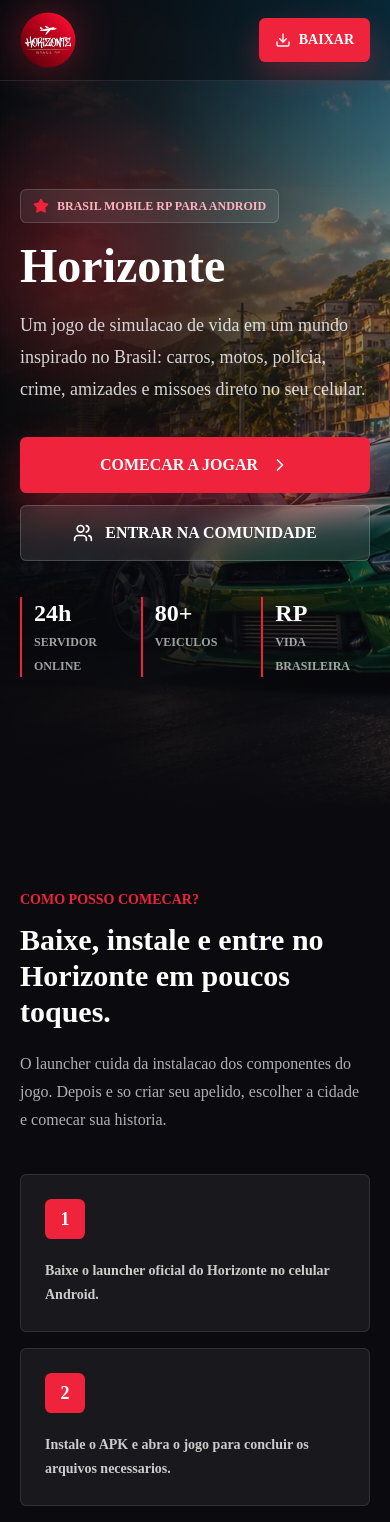
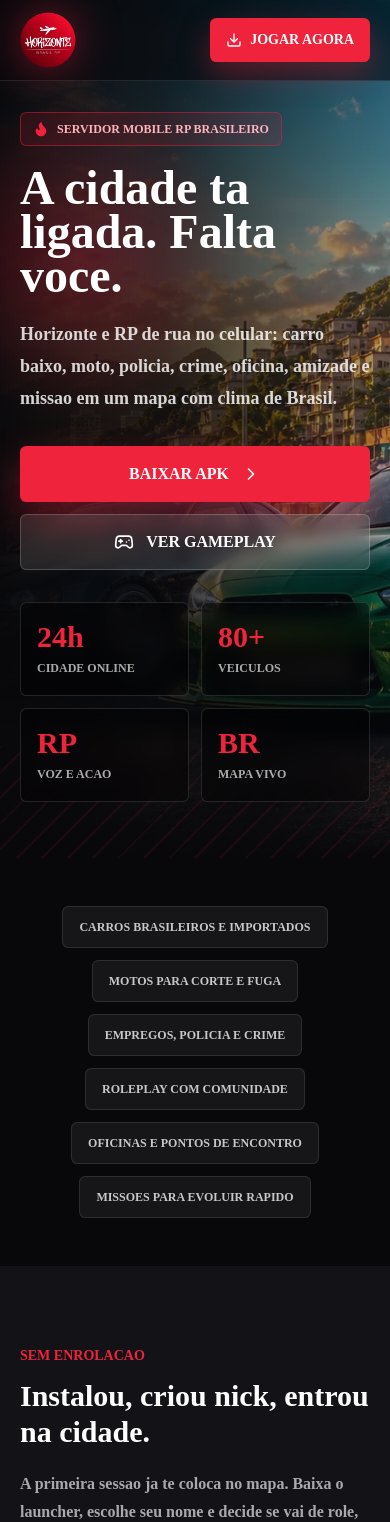
Before and after one commit to sopacrazy/horizonte, a React (Vite) app: page / in a window 390 px wide. Shown: the top 1522 px of the page. Built offline with nearby package versions, Linux system fonts and the light colour scheme.

Commit message:
Redesign landing with game-focused style

```diff
--- a/app/page.tsx
+++ b/app/page.tsx
@@ -2,142 +2,145 @@ import {
   Car,
   ChevronRight,
   Download,
+  Flame,
   Gamepad2,
   MapPin,
   MessageCircle,
   Shield,
   Smartphone,
+  Sparkles,
   Star,
+  Trophy,
   Users,
   Wrench,
+  Zap,
 } from 'lucide-react';
 
-const featureCards = [
-  {
-    icon: MapPin,
-    title: 'Mapa brasileiro vivo',
-    text: 'Acelere por avenidas costeiras, bairros de morro, lojas, oficinas e pontos de encontro feitos para RP mobile.',
-  },
+const serverStats = [
+  ['24h', 'cidade online'],
+  ['80+', 'veiculos'],
+  ['RP', 'voz e acao'],
+  ['BR', 'mapa vivo'],
+];
+
+const playModes = [
   {
     icon: Car,
-    title: 'Garagem completa',
-    text: 'Monte carros, motos e viaturas com pintura, rodas, suspensao e acertos para deixar tudo com a sua cara.',
+    title: 'Rua e fuga',
+    text: 'Pega o carro, chama os amigos e domina as avenidas com corrida, role e missao.',
   },
   {
     icon: Shield,
-    title: 'Crime ou policia',
-    text: 'Escolha seu caminho, evolua na carreira, cumpra missoes e crie historias com outros jogadores online.',
+    title: 'Patrulha',
+    text: 'Veste a farda, fecha a cidade e sobe de patente em operacoes pelo mapa.',
+  },
+  {
+    icon: Wrench,
+    title: 'Oficina',
+    text: 'Baixa, pinta, troca roda, mexe no setup e monta um veiculo com sua assinatura.',
   },
 ];
 
 const steps = [
-  'Baixe o launcher oficial do Horizonte no celular Android.',
-  'Instale o APK e abra o jogo para concluir os arquivos necessarios.',
-  'Crie seu apelido, escolha o servidor e toque em jogar.',
+  ['01', 'Baixe o launcher', 'Instale o APK oficial do Horizonte no Android.'],
+  ['02', 'Crie seu nome', 'Escolha apelido, servidor e visual do personagem.'],
+  ['03', 'Entre na cidade', 'Pegue seu primeiro veiculo e comece o RP.'],
 ];
 
-const imageSections = [
+const spotlights = [
   {
     id: 'mapa',
     kicker: 'Um mapa unico do Brasil',
-    title: 'Ruas, morros, praias e avenidas para viver seu RP.',
-    text: 'O Horizonte coloca voce em uma cidade brasileira feita para explorar pelo celular. Encontre pontos de encontro, lojas, oficinas, rotas de missao e paisagens que lembram o dia a dia do Brasil.',
+    title: 'Cidade grande, morro, praia e avenida. Tudo no modo paisagem.',
+    text: 'O Horizonte foi pensado para jogar deitado no celular, com uma cidade brasileira aberta para role, encontros, fuga, patrulha, oficina e missao. Cada esquina tem historia para acontecer.',
     image: '/horizonte-hero.webp',
     alt: 'Gameplay horizontal do Horizonte em uma avenida brasileira',
+    tag: 'Mundo aberto',
   },
   {
     id: 'veiculos',
-    kicker: 'Grande selecao de frota',
-    title: 'Carros, motos e garagem com visual de respeito.',
-    text: 'Personalize desde a cor ate a altura da suspensao. Dirija, compita, patrulhe, fuja ou apenas apareca com um veiculo que combina com sua historia.',
+    kicker: 'Garagem sem miseria',
+    title: 'Carro baixo, moto forte e customizacao para aparecer no servidor.',
+    text: 'Monte sua garagem do zero. Troque visual, ajuste o carro, escolha a moto do role e mostre presenca quando chegar no ponto de encontro.',
     image: '/garage-gameplay.webp',
     alt: 'Garagem de customizacao com carro e moto do Horizonte',
+    tag: 'Tuning',
   },
   {
     id: 'carreira',
-    kicker: 'Construa sua carreira',
-    title: 'Escolha a lei, o crime ou a vida livre pela cidade.',
-    text: 'Entre para a policia, suba de patente, organize operacoes ou siga outro caminho em missoes arriscadas. O RP acontece com outros jogadores, entao cada sessao vira uma historia diferente.',
+    kicker: 'Vida dupla',
+    title: 'Hoje voce patrulha. Amanha talvez esteja fugindo.',
+    text: 'Siga a lei, encare o crime ou viva livre pela cidade. O servidor muda conforme os jogadores entram, combinam cenas e criam suas proprias tretas de RP.',
     image: '/police-gameplay.webp',
     alt: 'Cena de carreira policial em uma cidade brasileira no Horizonte',
+    tag: 'Carreira RP',
   },
 ];
 
-const seoBlocks = [
-  {
-    title: 'Jogo de carro',
-    text: 'Horizonte e um jogo de carro e simulacao de vida inspirado no Brasil. Dirija pela cidade, participe de missoes, personalize veiculos e explore ruas com clima de roleplay mobile.',
-  },
-  {
-    title: 'Motos do jogo',
-    text: 'Alem dos carros, o Horizonte traz motos para quem prefere velocidade, agilidade e encontros pela cidade. Cada veiculo pode virar parte da sua identidade dentro do servidor.',
-  },
-  {
-    title: 'Jogo de policia e ladrao',
-    text: 'Entre para a policia, persiga suspeitos e suba de patente, ou viva o lado do crime em rotas de fuga e missoes arriscadas. A escolha muda a forma como voce joga.',
-  },
-  {
-    title: 'Simulacao de vida',
-    text: 'Crie um personagem, faca amizades, trabalhe, dirija, negocie e viva cenas de RP em uma cidade brasileira virtual pensada para celular.',
-  },
+const quickBits = [
+  'Carros brasileiros e importados',
+  'Motos para corte e fuga',
+  'Empregos, policia e crime',
+  'Roleplay com comunidade',
+  'Oficinas e pontos de encontro',
+  'Missoes para evoluir rapido',
 ];
 
 export default function Home() {
   return (
-    <main className="min-h-screen overflow-hidden bg-[#0b0b0f] text-white">
-      <header className="absolute inset-x-0 top-0 z-20 border-b border-white/10 bg-[#0b0b0f]/48 backdrop-blur-md">
+    <main className="min-h-screen overflow-hidden bg-[#08080b] text-white">
+      <header className="absolute inset-x-0 top-0 z-20 border-b border-white/10 bg-[#08080b]/58 backdrop-blur-md">
         <nav className="mx-auto flex h-20 max-w-7xl items-center justify-between px-5 sm:px-8">
           <a href="#topo" className="flex items-center" aria-label="Horizonte">
             <img
               src="/logo.webp"
               alt="Horizonte"
-              className="h-14 w-auto max-w-[172px] object-contain drop-shadow-[0_0_22px_rgba(239,35,60,.45)]"
+              className="h-14 w-auto max-w-[174px] object-contain drop-shadow-[0_0_22px_rgba(239,35,60,.5)]"
             />
           </a>
-          <div className="hidden items-center gap-8 text-sm font-semibold text-white/78 md:flex">
-            <a href="#como-jogar" className="transition hover:text-white">Como jogar</a>
-            <a href="#mapa" className="transition hover:text-white">Mapa</a>
-            <a href="#veiculos" className="transition hover:text-white">Veiculos</a>
-            <a href="#comunidade" className="transition hover:text-white">Comunidade</a>
+          <div className="hidden items-center gap-7 text-sm font-black uppercase text-white/72 md:flex">
+            <a href="#como-jogar" className="transition hover:text-white">baixar</a>
+            <a href="#mapa" className="transition hover:text-white">cidade</a>
+            <a href="#veiculos" className="transition hover:text-white">garagem</a>
+            <a href="#comunidade" className="transition hover:text-white">discord</a>
           </div>
-          <a href="#download" className="inline-flex h-11 items-center gap-2 rounded-md bg-[#ef233c] px-4 text-sm font-black uppercase text-white shadow-[0_12px_30px_rgb(239_35_60/30%)] transition hover:-translate-y-0.5 hover:bg-[#ff4056]">
+          <a href="#download" className="inline-flex h-11 items-center gap-2 rounded-md bg-[#ef233c] px-4 text-sm font-black uppercase text-white shadow-[0_12px_30px_rgb(239_35_60/34%)] transition hover:-translate-y-0.5 hover:bg-[#ff4056]">
             <Download className="h-4 w-4" aria-hidden="true" />
-            Baixar
+            jogar agora
           </a>
         </nav>
       </header>
 
-      <section id="topo" className="relative min-h-[96vh] bg-[linear-gradient(90deg,rgba(8,8,12,.98)_0%,rgba(8,8,12,.84)_42%,rgba(8,8,12,.36)_100%),url('/horizonte-hero.webp')] bg-cover bg-center">
-        <div className="absolute inset-0 bg-[radial-gradient(circle_at_21%_31%,rgba(239,35,60,.27),transparent_25%),linear-gradient(180deg,transparent_72%,#0b0b0f_100%)]" />
+      <section id="topo" className="relative min-h-[96vh] bg-[linear-gradient(90deg,rgba(8,8,11,.98)_0%,rgba(8,8,11,.82)_42%,rgba(8,8,11,.28)_100%),url('/horizonte-hero.webp')] bg-cover bg-center">
+        <div className="absolute inset-0 bg-[radial-gradient(circle_at_20%_30%,rgba(239,35,60,.28),transparent_24%),linear-gradient(180deg,transparent_68%,#08080b_100%)]" />
+        <div className="absolute inset-x-0 bottom-0 h-28 bg-[repeating-linear-gradient(135deg,rgba(239,35,60,.22)_0_2px,transparent_2px_18px)] opacity-35" />
         <div className="relative z-10 mx-auto flex min-h-[96vh] max-w-7xl items-center px-5 pb-14 pt-28 sm:px-8">
-          <div className="max-w-2xl">
-            <div className="mb-5 inline-flex items-center gap-2 rounded-md border border-white/16 bg-white/8 px-3 py-2 text-xs font-bold uppercase text-[#ffb3bc] backdrop-blur">
-              <Star className="h-4 w-4 fill-[#ef233c] text-[#ef233c]" aria-hidden="true" />
-              Brasil mobile RP para Android
+          <div className="max-w-3xl">
+            <div className="mb-5 inline-flex items-center gap-2 rounded-md border border-[#ef233c]/45 bg-[#ef233c]/12 px-3 py-2 text-xs font-black uppercase text-[#ffb3bc] backdrop-blur">
+              <Flame className="h-4 w-4 fill-[#ef233c] text-[#ef233c]" aria-hidden="true" />
+              servidor mobile rp brasileiro
             </div>
-            <h1 className="text-5xl font-black leading-[0.95] tracking-normal sm:text-7xl lg:text-8xl">Horizonte</h1>
-            <p className="mt-5 max-w-xl text-lg font-medium leading-8 text-white/82 sm:text-xl">
-              Um jogo de simulacao de vida em um mundo inspirado no Brasil: carros, motos, policia, crime, amizades e missoes direto no seu celular.
+            <h1 className="max-w-4xl text-5xl font-black leading-[0.92] tracking-normal sm:text-7xl lg:text-8xl">
+              A cidade ta ligada. Falta voce.
+            </h1>
+            <p className="mt-5 max-w-2xl text-lg font-bold leading-8 text-white/82 sm:text-xl">
+              Horizonte e RP de rua no celular: carro baixo, moto, policia, crime, oficina, amizade e missao em um mapa com clima de Brasil.
             </p>
             <div id="download" className="mt-8 flex flex-col gap-3 sm:flex-row">
-              <a href="#como-jogar" className="inline-flex h-14 items-center justify-center gap-3 rounded-md bg-[#ef233c] px-6 text-base font-black uppercase text-white shadow-[0_18px_42px_rgb(239_35_60/34%)] transition hover:-translate-y-0.5 hover:bg-[#ff4056]">
-                Comecar a jogar
+              <a href="#como-jogar" className="inline-flex h-14 items-center justify-center gap-3 rounded-md bg-[#ef233c] px-6 text-base font-black uppercase text-white shadow-[0_18px_42px_rgb(239_35_60/38%)] transition hover:-translate-y-0.5 hover:bg-[#ff4056]">
+                baixar apk
                 <ChevronRight className="h-5 w-5" aria-hidden="true" />
               </a>
-              <a href="#comunidade" className="inline-flex h-14 items-center justify-center gap-3 rounded-md border border-white/18 bg-white/10 px-6 text-base font-black uppercase text-white backdrop-blur transition hover:-translate-y-0.5 hover:bg-white/16">
-                <Users className="h-5 w-5" aria-hidden="true" />
-                Entrar na comunidade
+              <a href="#mapa" className="inline-flex h-14 items-center justify-center gap-3 rounded-md border border-white/18 bg-white/10 px-6 text-base font-black uppercase text-white backdrop-blur transition hover:-translate-y-0.5 hover:bg-white/16">
+                <Gamepad2 className="h-5 w-5" aria-hidden="true" />
+                ver gameplay
               </a>
             </div>
-            <div className="mt-9 grid max-w-lg grid-cols-3 gap-3">
-              {[
-                ['24h', 'servidor online'],
-                ['80+', 'veiculos'],
-                ['RP', 'vida brasileira'],
-              ].map(([value, label]) => (
-                <div key={value} className="border-l-2 border-[#ef233c] pl-3">
-                  <strong className="block text-2xl font-black text-white">{value}</strong>
-                  <span className="text-xs font-semibold uppercase text-white/62">{label}</span>
+            <div className="mt-8 grid max-w-3xl grid-cols-2 gap-3 sm:grid-cols-4">
+              {serverStats.map(([value, label]) => (
+                <div key={value} className="rounded-md border border-white/12 bg-black/38 p-4 backdrop-blur">
+                  <strong className="block text-3xl font-black text-[#ef233c]">{value}</strong>
+                  <span className="text-xs font-black uppercase text-white/66">{label}</span>
                 </div>
               ))}
             </div>
@@ -145,34 +148,56 @@ export default function Home() {
         </div>
       </section>
 
-      <section id="como-jogar" className="bg-[#0b0b0f] py-20 sm:py-24">
-        <div className="mx-auto grid max-w-7xl gap-10 px-5 sm:px-8 lg:grid-cols-[0.85fr_1.15fr] lg:items-center">
+      <section className="bg-[#08080b] py-12">
+        <div className="mx-auto flex max-w-7xl flex-wrap items-center justify-center gap-3 px-5 sm:px-8">
+          {quickBits.map((bit) => (
+            <span key={bit} className="rounded-md border border-white/10 bg-white/[0.06] px-4 py-3 text-xs font-black uppercase text-white/76">
+              {bit}
+            </span>
+          ))}
+        </div>
+      </section>
+
+      <section id="como-jogar" className="bg-[#121217] py-20 sm:py-24">
+        <div className="mx-auto grid max-w-7xl gap-10 px-5 sm:px-8 lg:grid-cols-[0.78fr_1.22fr] lg:items-center">
           <div>
-            <p className="text-sm font-black uppercase text-[#ef233c]">Como posso comecar?</p>
-            <h2 className="mt-3 max-w-xl text-3xl font-black tracking-normal sm:text-5xl">Baixe, instale e entre no Horizonte em poucos toques.</h2>
-            <p className="mt-5 max-w-lg text-base leading-7 text-white/68">O launcher cuida da instalacao dos componentes do jogo. Depois e so criar seu apelido, escolher a cidade e comecar sua historia.</p>
+            <p className="text-sm font-black uppercase text-[#ef233c]">Sem enrolacao</p>
+            <h2 className="mt-3 max-w-xl text-3xl font-black tracking-normal sm:text-5xl">Instalou, criou nick, entrou na cidade.</h2>
+            <p className="mt-5 max-w-lg text-base font-semibold leading-7 text-white/64">A primeira sessao ja te coloca no mapa. Baixa o launcher, escolhe seu nome e decide se vai de role, trabalho, oficina ou patrulha.</p>
           </div>
           <div className="grid gap-4 md:grid-cols-3">
-            {steps.map((step, index) => (
-              <div key={step} className="rounded-md border border-white/10 bg-white/[0.06] p-6">
-                <span className="grid h-10 w-10 place-items-center rounded-md bg-[#ef233c] text-lg font-black text-white">{index + 1}</span>
-                <p className="mt-5 text-sm font-semibold leading-6 text-white/78">{step}</p>
+            {steps.map(([number, title, text]) => (
+              <div key={number} className="relative overflow-hidden rounded-md border border-white/10 bg-[#1c171b] p-6">
+                <span className="absolute -right-2 -top-5 text-7xl font-black text-white/[0.04]">{number}</span>
+                <span className="inline-flex h-10 w-10 items-center justify-center rounded-md bg-[#ef233c] text-sm font-black text-white">{number}</span>
+                <h3 className="mt-5 text-xl font-black">{title}</h3>
+                <p className="mt-2 text-sm font-semibold leading-6 text-white/66">{text}</p>
               </div>
             ))}
           </div>
         </div>
       </section>
 
-      <section className="bg-[#151116] py-20 sm:py-24">
+      <section className="bg-[#08080b] py-20 sm:py-24">
         <div className="mx-auto max-w-7xl px-5 sm:px-8">
+          <div className="mb-10 flex flex-col justify-between gap-5 md:flex-row md:items-end">
+            <div>
+              <p className="text-sm font-black uppercase text-[#ef233c]">Escolha seu corre</p>
+              <h2 className="mt-3 max-w-3xl text-3xl font-black sm:text-5xl">Nao e vitrine. E servidor pra jogar.</h2>
+            </div>
+            <div className="inline-flex w-fit items-center gap-2 rounded-md bg-[#ef233c] px-4 py-3 text-sm font-black uppercase text-white">
+              <Zap className="h-5 w-5" aria-hidden="true" />
+              RP em tempo real
+            </div>
+          </div>
           <div className="grid gap-5 md:grid-cols-3">
-            {featureCards.map((feature) => {
-              const Icon = feature.icon;
+            {playModes.map((mode) => {
+              const Icon = mode.icon;
               return (
-                <article key={feature.title} className="rounded-md border border-white/10 bg-[#20161a] p-7 shadow-[0_18px_70px_rgb(0_0_0/20%)]">
-                  <Icon className="h-9 w-9 text-[#ef233c]" aria-hidden="true" />
-                  <h3 className="mt-6 text-2xl font-black">{feature.title}</h3>
-                  <p className="mt-3 text-sm leading-6 text-white/68">{feature.text}</p>
+                <article key={mode.title} className="rounded-md border border-white/10 bg-[#16161c] p-7 shadow-[0_18px_70px_rgb(0_0_0/20%)] transition hover:-translate-y-1 hover:border-[#ef233c]/55">
+                  <Icon className="h-10 w-10 text-[#ef233c]" aria-hidden="true" />
+                  <h3 className="mt-6 text-2xl font-black">{mode.title}</h3>
+                  <p className="mt-3 text-sm font-semibold leading-6 text-white/66">{mode.text}</p>
                 </article>
               );
             })}
@@ -180,39 +205,44 @@ export default function Home() {
         </div>
       </section>
 
-      {imageSections.map((section, index) => (
-        <section key={section.id} id={section.id} className={index % 2 === 0 ? 'bg-[#f3f0ee] py-20 text-[#151014] sm:py-24' : 'bg-white py-20 text-[#151014] sm:py-24'}>
+      {spotlights.map((section, index) => (
+        <section key={section.id} id={section.id} className={index % 2 === 0 ? 'bg-[#f4f1ef] py-20 text-[#151014] sm:py-24' : 'bg-white py-20 text-[#151014] sm:py-24'}>
           {index === 0 && (
-            <div className="mx-auto mb-14 max-w-5xl px-5 sm:px-8">
-              <div className="relative rounded-[2.35rem] border-[10px] border-[#16161b] bg-[#16161b] p-2 shadow-[0_30px_90px_rgba(21,16,20,.26),0_0_70px_rgba(239,35,60,.2)]">
-                <div className="absolute left-4 top-1/2 z-10 h-24 w-5 -translate-y-1/2 rounded-full bg-[#0b0b0f]" />
-                <div className="absolute right-4 top-1/2 z-10 h-24 w-5 -translate-y-1/2 rounded-full bg-[#0b0b0f]" />
+            <div className="mx-auto mb-14 max-w-6xl px-5 sm:px-8">
+              <div className="relative rotate-[-1deg] rounded-[2.35rem] border-[10px] border-[#16161b] bg-[#16161b] p-2 shadow-[0_30px_90px_rgba(21,16,20,.26),0_0_70px_rgba(239,35,60,.2)]">
+                <div className="absolute left-4 top-1/2 z-10 h-24 w-5 -translate-y-1/2 rounded-full bg-[#08080b]" />
+                <div className="absolute right-4 top-1/2 z-10 h-24 w-5 -translate-y-1/2 rounded-full bg-[#08080b]" />
                 <img src="/gameplay.webp" alt="Gameplay do Horizonte dentro de um celular" className="aspect-[16/8] w-full rounded-[1.65rem] object-cover" />
+                <div className="absolute bottom-6 left-1/2 flex w-[86%] -translate-x-1/2 items-center justify-between rounded-md border border-white/14 bg-black/62 px-4 py-3 text-white backdrop-blur">
+                  <span className="text-xs font-black uppercase">modo paisagem</span>
+                  <span className="rounded-md bg-[#ef233c] px-3 py-1 text-xs font-black uppercase">gameplay real</span>
+                </div>
               </div>
             </div>
           )}
-          <div className={`mx-auto grid max-w-7xl gap-12 px-5 sm:px-8 lg:grid-cols-[1fr_1fr] lg:items-center ${index % 2 === 1 ? 'lg:[&>div:first-child]:order-2' : ''}`}>
+          <div className={`mx-auto grid max-w-7xl gap-12 px-5 sm:px-8 lg:grid-cols-[1.05fr_0.95fr] lg:items-center ${index % 2 === 1 ? 'lg:[&>div:first-child]:order-2' : ''}`}>
             <div className="relative overflow-hidden rounded-md shadow-[0_22px_70px_rgba(21,16,20,.18)]">
-              <img src={section.image} alt={section.alt} className="aspect-[16/10] w-full object-cover" />
-              <div className="absolute inset-x-0 bottom-0 bg-gradient-to-t from-black/82 to-transparent p-5 text-white">
+              <img src={section.image} alt={section.alt} loading={index === 0 ? 'eager' : 'lazy'} className="aspect-[16/10] w-full object-cover" />
+              <div className="absolute left-5 top-5 rounded-md bg-[#ef233c] px-3 py-2 text-xs font-black uppercase text-white">{section.tag}</div>
+              <div className="absolute inset-x-0 bottom-0 bg-gradient-to-t from-black/86 to-transparent p-5 text-white">
                 <p className="text-xs font-black uppercase text-[#ffb3bc]">Horizonte gameplay</p>
-                <p className="mt-1 text-xl font-black">{section.kicker}</p>
+                <p className="mt-1 text-2xl font-black">{section.kicker}</p>
               </div>
             </div>
             <div>
               <p className="text-sm font-black uppercase text-[#c9182d]">{section.kicker}</p>
               <h2 className="mt-3 text-3xl font-black tracking-normal sm:text-5xl">{section.title}</h2>
-              <p className="mt-5 text-base leading-7 text-[#4d4648]">{section.text}</p>
+              <p className="mt-5 text-base font-semibold leading-7 text-[#4d4648]">{section.text}</p>
               <div className="mt-8 grid gap-3 sm:grid-cols-2">
                 {[
-                  [Wrench, 'Customizacao completa'],
-                  [Smartphone, 'Feito para Android'],
-                  [MessageCircle, 'RP com jogadores reais'],
-                  [Gamepad2, 'Missoes e progresso'],
+                  [Wrench, 'customizacao'],
+                  [Smartphone, 'Android'],
+                  [MessageCircle, 'RP online'],
+                  [Trophy, 'progressao'],
                 ].map(([Icon, label]) => (
                   <div key={label as string} className="flex items-center gap-3 rounded-md border border-[#ded4d4] bg-white p-4">
                     <Icon className="h-5 w-5 text-[#c9182d]" aria-hidden="true" />
-                    <span className="text-sm font-bold">{label as string}</span>
+                    <span className="text-sm font-black uppercase">{label as string}</span>
                   </div>
                 ))}
               </div>
@@ -221,26 +251,32 @@ export default function Home() {
         </section>
       ))}
 
-      <section className="bg-white py-20 text-[#151014] sm:py-24">
+      <section className="bg-[#111116] py-20 sm:py-24">
         <div className="mx-auto max-w-7xl px-5 sm:px-8">
           <div className="max-w-3xl">
-            <p className="text-sm font-black uppercase text-[#c9182d]">Tudo em suas maos</p>
-            <h2 className="mt-3 text-3xl font-black tracking-normal sm:text-5xl">Construa a carreira dos seus sonhos.</h2>
+            <p className="text-sm font-black uppercase text-[#ef233c]">Tudo em suas maos</p>
+            <h2 className="mt-3 text-3xl font-black tracking-normal sm:text-5xl">O servidor vira o que a galera joga.</h2>
           </div>
           <div className="mt-10 grid gap-5 md:grid-cols-2 lg:grid-cols-4">
-            {seoBlocks.map((block) => (
-              <article key={block.title} className="border-t-4 border-[#ef233c] pt-5">
-                <h3 className="text-xl font-black">{block.title}</h3>
-                <p className="mt-3 text-sm leading-6 text-[#5e5658]">{block.text}</p>
+            {[
+              ['Jogo de carro', 'Dirija pela cidade, entre em corridas e use o carro como parte da sua identidade no RP.'],
+              ['Motos do jogo', 'Corte rapido, encontro no posto, fuga ou passeio. Moto tambem tem espaco no Horizonte.'],
+              ['Policia e ladrao', 'Patrulhe, investigue, fuja, negocie e crie cenas com consequencia no servidor.'],
+              ['Vida livre', 'Trabalhe, faca amizade, monte garagem e viva sua propria rotina dentro da cidade.'],
+            ].map(([title, text]) => (
+              <article key={title} className="rounded-md border border-white/10 bg-white/[0.05] p-6">
+                <Sparkles className="h-6 w-6 text-[#ef233c]" aria-hidden="true" />
+                <h3 className="mt-5 text-xl font-black">{title}</h3>
+                <p className="mt-3 text-sm font-semibold leading-6 text-white/64">{text}</p>
               </article>
             ))}
           </div>
         </div>
       </section>
 
-      <section id="comunidade" className="bg-[#0b0b0f] px-5 py-20 text-center sm:px-8 sm:py-24">
-        <p className="text-sm font-black uppercase text-[#ef233c]">Junte-se a milhares de jogadores</p>
-        <h2 className="mx-auto mt-3 max-w-3xl text-3xl font-black tracking-normal sm:text-5xl">Faca amigos, organize corridas e viva aventuras inesqueciveis.</h2>
+      <section id="comunidade" className="bg-[#08080b] px-5 py-20 text-center sm:px-8 sm:py-24">
+        <p className="text-sm font-black uppercase text-[#ef233c]">Chama a tropa</p>
+        <h2 className="mx-auto mt-3 max-w-3xl text-3xl font-black tracking-normal sm:text-5xl">Entre no Horizonte, cola no ponto e comeca sua historia.</h2>
         <div className="mx-auto mt-8 flex max-w-lg flex-wrap justify-center gap-3">
           {['Telegram', 'Facebook', 'Instagram', 'Discord'].map((item) => (
             <a key={item} href="#topo" className="rounded-md border border-white/12 bg-white/[0.06] px-4 py-3 text-sm font-black uppercase text-white/80 transition hover:border-[#ef233c] hover:text-white">{item}</a>
@@ -248,7 +284,7 @@ export default function Home() {
         </div>
       </section>
 
-      <footer className="border-t border-white/10 bg-[#0b0b0f] px-5 py-8 text-center text-sm text-white/52 sm:px-8">
+      <footer className="border-t border-white/10 bg-[#08080b] px-5 py-8 text-center text-sm font-semibold text-white/48 sm:px-8">
         <p>© 2026 Horizonte. Jogo mobile RP ficticio para demonstracao.</p>
       </footer>
     </main>
```
Also changed, not shown: .openai/hosting.json.
